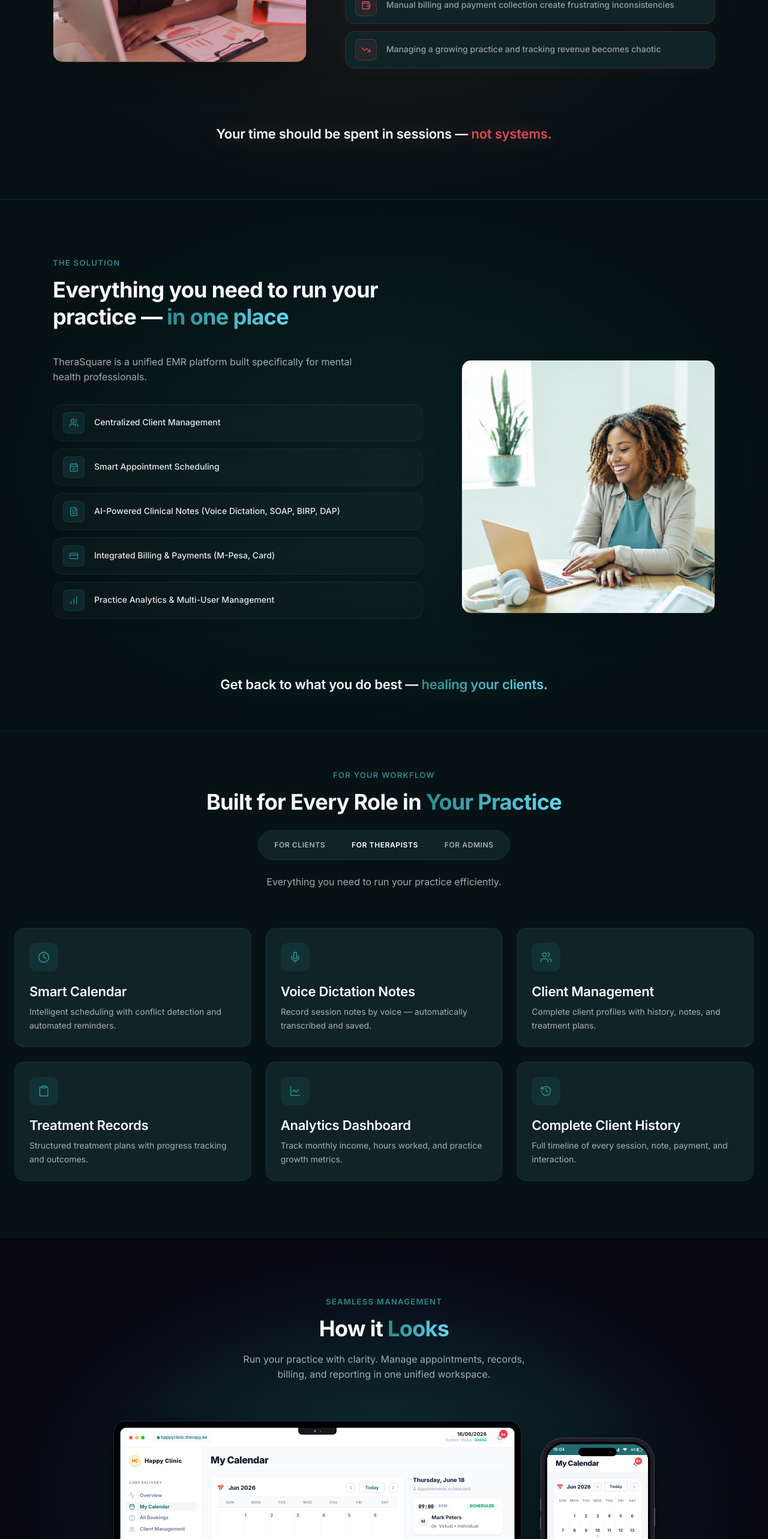
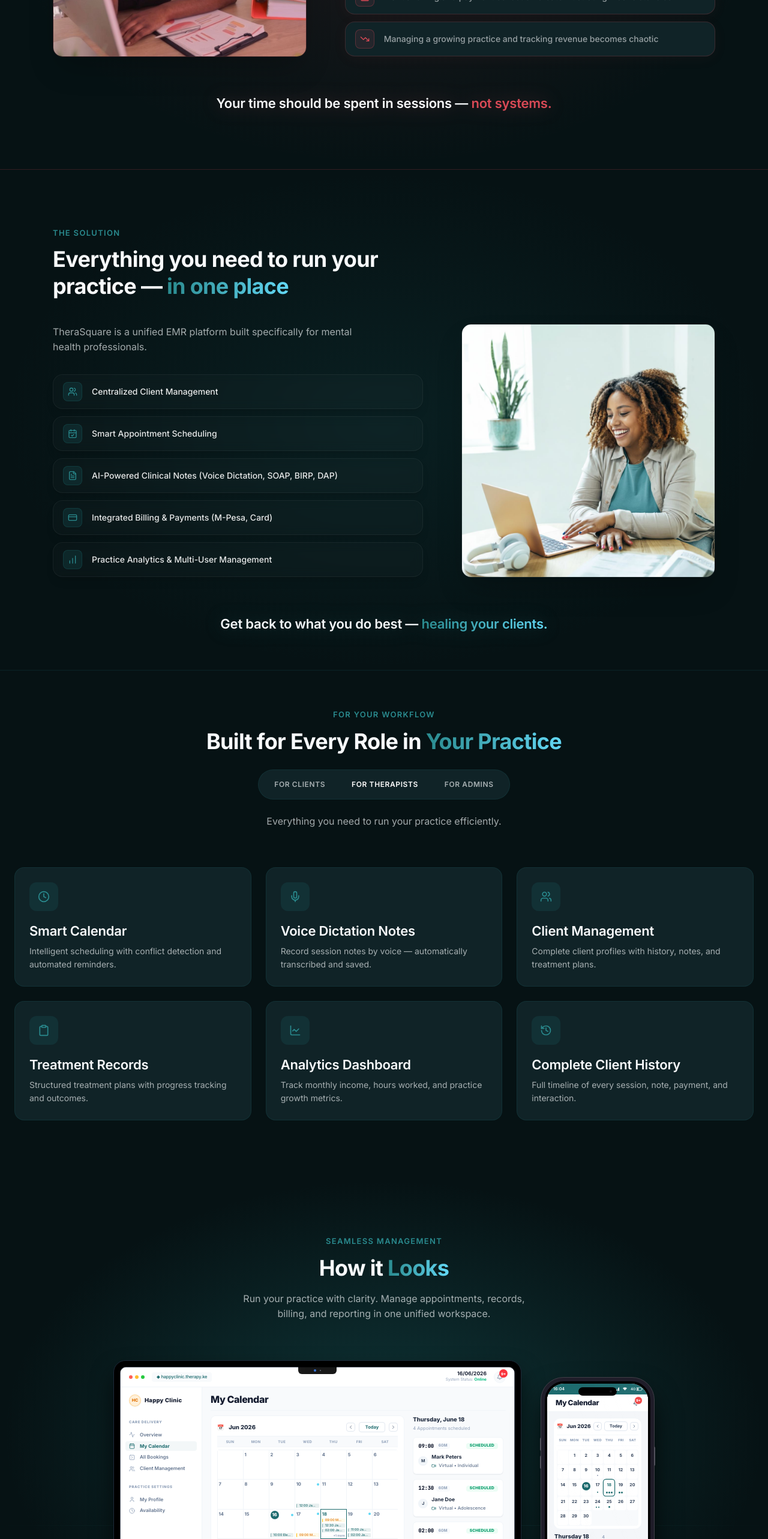
Before and after one commit to WanyekiTech/TheraSquareWebsite_CloudFlare, a React (Vite) app: page / in a window 1280 px wide. Shown: the part 1580-4146 px from the top of the page at 60% size. Built offline with nearby package versions, Linux system fonts and the light colour scheme.

Commit message:
UI Polish: Reduce section height by tightening icon sizes and footer gaps

```diff
--- a/src/components/home/HowItLooks.tsx
+++ b/src/components/home/HowItLooks.tsx
@@ -720,7 +720,7 @@ export const HowItLooks = () => {
     <section className="py-16 md:py-20 lg:py-24 relative overflow-hidden bg-background flex flex-col justify-center items-center">
 
       {/* Dynamic Brand Spotlight & Grid Floor */}
-      <div className="absolute inset-0 bg-[radial-gradient(ellipse_at_center,rgba(29,107,110,0.4)_0%,rgba(7,5,18,1)_70%)] pointer-events-none" />
+      <div className="absolute inset-0 bg-[radial-gradient(ellipse_at_center,rgba(29,107,110,0.4)_0%,rgba(7,5,18,0)_70%)] pointer-events-none" />
 
       {/* Glowing horizontal laser backdrop */}
       <div className="absolute top-[68%] left-1/2 -translate-x-1/2 w-full max-w-7xl h-[1px] bg-gradient-to-r from-transparent via-brand/30 to-transparent pointer-events-none z-0" />
--- a/src/components/home/ProblemStatement.tsx
+++ b/src/components/home/ProblemStatement.tsx
@@ -90,7 +90,7 @@ export const ProblemStatement = () => {
                   variants={itemVariants}
                   className="bg-surface border border-destructive/20 rounded-2xl py-3 px-4 shadow-[0_4px_24px_rgba(217,74,86,0.05)] hover:border-destructive/40 transition-colors flex flex-row items-center gap-4"
                 >
-                  <div className="w-9 h-9 rounded-lg bg-destructive/10 border border-destructive/30 flex items-center justify-center shrink-0">
+                  <div className="w-8 h-8 rounded-lg bg-destructive/10 border border-destructive/30 flex items-center justify-center shrink-0">
                     <prob.icon className="w-4 h-4 text-destructive" />
                   </div>
                   <p className="text-sm text-text-muted/90 font-medium leading-relaxed m-0">
@@ -103,7 +103,7 @@ export const ProblemStatement = () => {
         </div>
 
         {/* Emotional Close */}
-        <div className="text-center pt-12 mt-12 w-full">
+        <div className="text-center pt-8 mt-8 w-full">
           <h3 className="text-2xl md:text-3xl font-bold text-white tracking-tight drop-shadow-[0_0_15px_rgba(217,74,86,0.3)]">
             Your time should be spent in sessions — <span className="text-destructive">not systems.</span>
           </h3>
--- a/src/components/home/SolutionSection.tsx
+++ b/src/components/home/SolutionSection.tsx
@@ -91,7 +91,7 @@ export const SolutionSection = () => {
                   variants={itemVariants}
                   className="bg-white/[0.02] border border-white/[0.05] rounded-2xl py-3 px-4 shadow-lg backdrop-blur-sm hover:bg-white/[0.04] hover:border-white/[0.1] transition-all flex flex-row items-center gap-4"
                 >
-                  <div className="w-9 h-9 rounded-lg bg-brand/20 border border-brand/30 flex items-center justify-center shrink-0">
+                  <div className="w-8 h-8 rounded-lg bg-brand/20 border border-brand/30 flex items-center justify-center shrink-0">
                     <feature.icon className="w-4 h-4 text-brand-light" />
                   </div>
                   <p className="text-sm font-medium text-white/90 m-0 leading-relaxed">
@@ -104,7 +104,7 @@ export const SolutionSection = () => {
         </div>
 
         {/* Positive Close */}
-        <div className="text-center pt-12 mt-12 w-full">
+        <div className="text-center pt-8 mt-8 w-full">
           <h3 className="text-2xl md:text-3xl font-bold text-white tracking-tight drop-shadow-[0_0_15px_rgba(29,107,110,0.3)]">
             Get back to what you do best — <span className="text-transparent bg-clip-text bg-gradient-to-r from-brand-light to-accent">healing your clients.</span>
           </h3>
```
